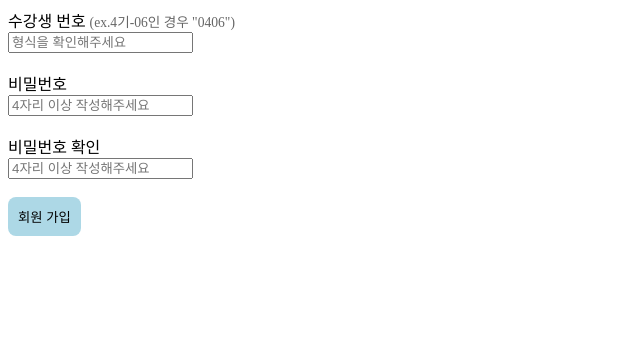
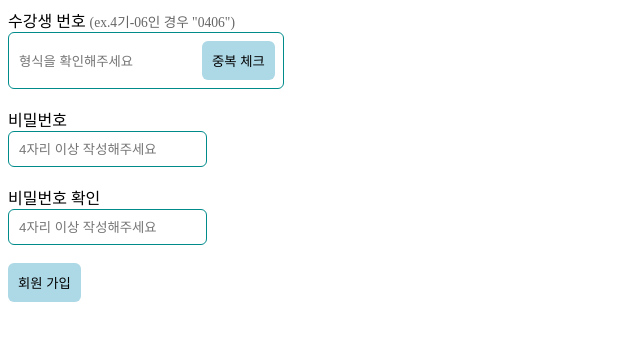
Before and after one commit to KraftonJungle4th/00W-team4-conbrief, a Flask app: page /signup in a window 1280 px wide. Shown: the top 341 px of the page, without its empty margins (0-640 px from the left). Run offline with Flask 3, Linux system fonts and the light colour scheme.

Commit message:
add: duplicate check button

```diff
--- a/clientConfigs/onboarding/CONFIGS.py
+++ b/clientConfigs/onboarding/CONFIGS.py
@@ -6,6 +6,14 @@ SIGN_UP = [
         "type": 'text',
         "pattern": '[0-9]*',
         "placeholder": '형식을 확인해주세요',
+        "insideBtn": {
+            "btnName": "중복 체크",
+            "btnId": "dupCheckBtn",
+            "style": {
+                "size": "small"
+            }
+        },
+
     },
     {
         "name": 'password',
@@ -25,10 +33,12 @@ SIGN_UP = [
 
 SIGN_UP_BTN = {
     "btnName": "회원 가입",
+    "btnId": "signUpBtn",
 }
 
 LOGIN_BTN = {
-    "btnName": "로그인"
+    "btnName": "로그인",
+    "btnId": "loginBtn",
 }
 
 LOGIN = [
--- a/static/onboarding/signUp.js
+++ b/static/onboarding/signUp.js
@@ -1,4 +1,15 @@
+console.log('JS file loaded');
+
 function submitUserData () {
-    const compBtn = document.getElementById('compBtn');
-    compBtn.setAttribute('type', 'submit');
+    const signUpBtn = document.getElementById('signUpBtn');
+    console.log("submit data");
+    // signUpBtn.setAttribute('type', 'submit');
 };
+
+function dupCheckFunc () {
+    const dupCheckBtn = document.getElementById('dupCheckBtn');
+    console.log("중복 체크 원해 원해!!!!")
+
+    // 중복 체크 API call 함수
+
+}
--- a/static/style.css
+++ b/static/style.css
@@ -2,9 +2,10 @@
     box-sizing: border-box;
 }
 
-button, textarea {
+button, textarea, input {
     border: none;
     background-color: transparent;
+    outline: none;
 }
 
 .flexVertical {
@@ -23,8 +24,8 @@ button, textarea {
     color: pink;
 }
 
-#compBtn {
-    border-radius: 8px;
+.compBtn {
+    border-radius: 6px;
     background-color: lightblue;
     padding: 10px;
 
@@ -34,3 +35,9 @@ button, textarea {
 .lastItem {
     margin-bottom: 18px;
 }
+
+.inputArea {
+    padding: 8px;
+    border: solid 1px darkcyan;
+    border-radius: 6px;
+}
--- a/templates/components/button.html
+++ b/templates/components/button.html
@@ -1,16 +1,17 @@
 <button
-    id="compBtn"
+    id="{{ BTN_CONFIG['btnId'] }}"
+    class="compBtn"
     {% if BTN_CONFIG['style'] %}
-        class="{{ BTN_CONFIG['style'] }}"
+    class="{{ BTN_CONFIG['style'] }}"
     {% endif %}
     >
         {{ BTN_CONFIG['btnName'] }}
 </button>
 
-<script>
-     {% if onclickHandler %}
-        document.getElementById('compBtn').onclick = function() {
+{% if onclickHandler %}
+    <script>
+        document.getElementById("{{ BTN_CONFIG['btnId'] }}").onclick = function() {
             {{ onclickHandler }}();
-        };
-    {% endif %}
-</script>
+        }
+    </script>
+{% endif %}
--- a/templates/components/inputBox.html
+++ b/templates/components/inputBox.html
@@ -7,12 +7,20 @@
             {{ item['example'] }}
         </span>
     </div>
-    <div class='lastItem'>
-        <input type="{{ item['type'] }}"
-            name="{{ item['name'] }}"
-            pattern="{{ item['pattern'] }}"
-            placeholder="{{ item['placeholder'] }}"
-        >
+    <div class='lastItem flexVertical'>
+        <div class='inputArea'>
+            <input type="{{ item['type'] }}"
+                name="{{ item['name'] }}"
+                pattern="{{ item['pattern'] }}"
+                placeholder="{{ item['placeholder'] }}"
+            >
+            {% if item['insideBtn'] %}
+                {% set BTN_CONFIG = item['insideBtn'] %}
+                {% set onclickHandler = 'dupCheckFunc' %}
+                {% include 'components/button.html' %}
+            {% endif %}
+
+        </div>
         {% if errorMessage %}
             <span class='caution'>
                 {{ errorMessage[item['name']] }}
--- a/templates/onboarding/signUp.html
+++ b/templates/onboarding/signUp.html
@@ -4,6 +4,8 @@
     <meta charset="UTF-8">
     <meta name="viewport" content="width=device-width, initial-scale=1.0">
     <title>Document</title>
+    <script src="https://ajax.googleapis.com/ajax/libs/jquery/3.4.1/jquery.min.js"></script>
+
     <script src='{{url_for("static", filename="onboarding/signUp.js")}}'></script>
     <link rel="stylesheet" href='{{url_for("static", filename="style.css")}}'>
 
@@ -14,13 +16,14 @@
 
             {% set style = 'Vertical' %}
             {% set item = item %}
+            {% set dupCheckFunc = 'dupCheckFunc' %}
             {% set errorMessage = errorMessage %}
             {% include 'components/inputBox.html' %}
 
         {% endfor %}
 
-        {% set onclickHandler = submitUserData %}
         {% set BTN_CONFIG = BTN_CONFIG %}
+        {% set onclickHandler = 'submitUserData' %}
         {% include 'components/button.html' %}
     </form>
 
```
